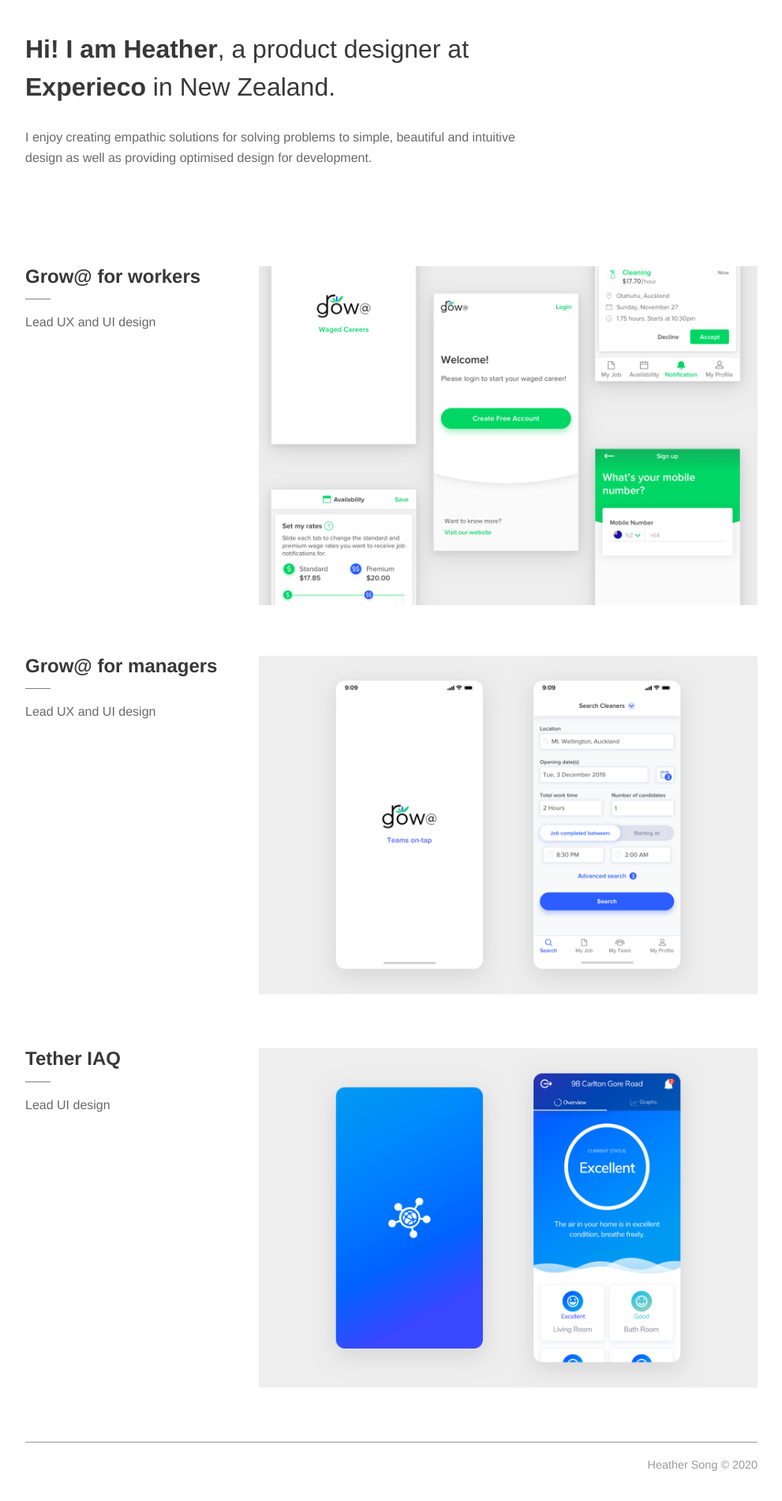
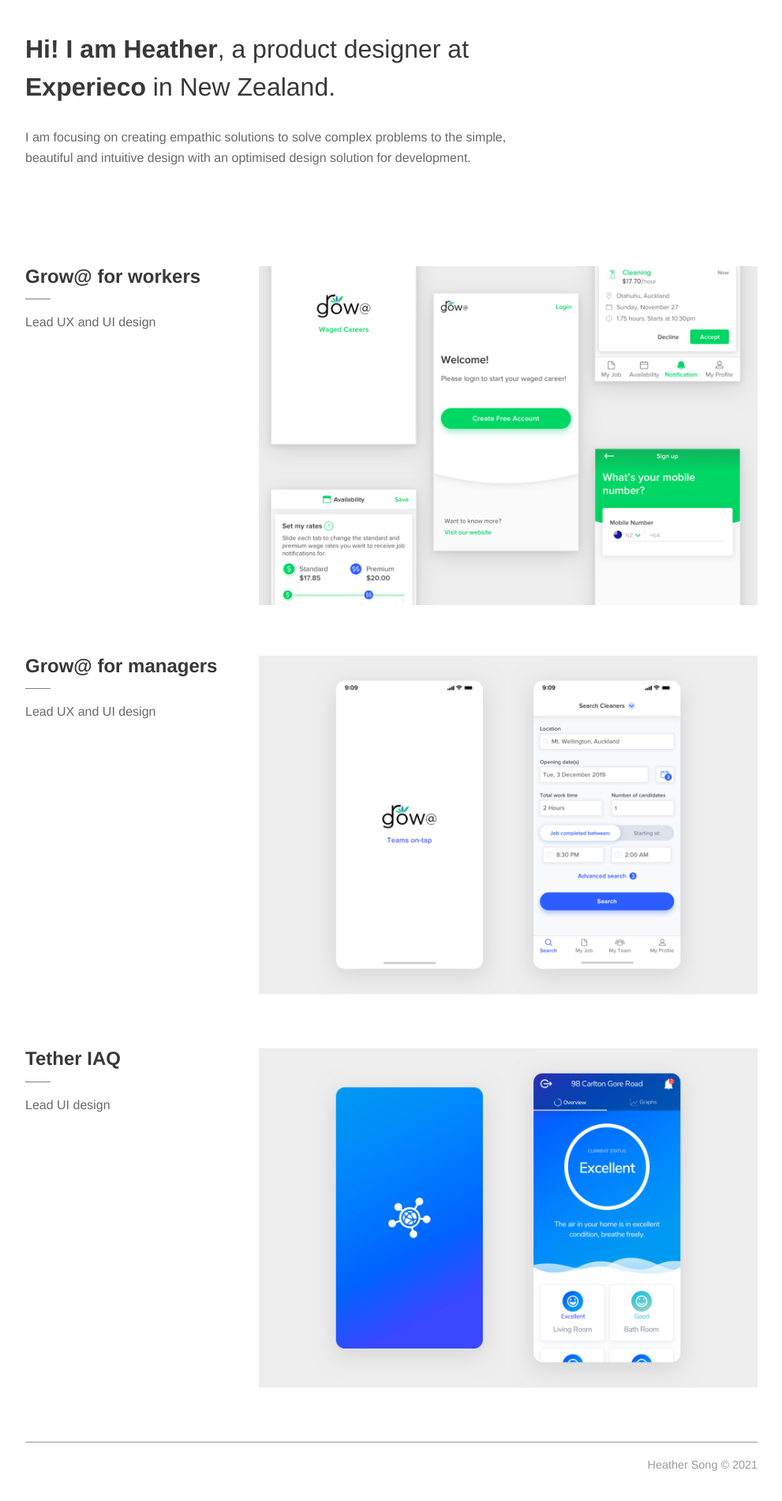
Before and after one commit to hamm4545/productdesign, a Gatsby site: page / in a window 1280 px wide. Shown: the part 116-2016 px from the top of the page at 79% size, without its empty margins (144-1135 px from the left). Built offline with nearby package versions, Linux system fonts and the light colour scheme; Gatsby itself is replaced by a stand-in of ours.

Commit message:
Updated landing page
Change description

```diff
--- a/src/pages/grow-workers.js
+++ b/src/pages/grow-workers.js
@@ -49,7 +49,7 @@
 					The app should be expandable for the future because the client wants to add more industries such as catering, security, labour, etc. within the app.
 				</p>
 				<p>
-					Due to the target user's background,  understanding, and identifying between the client and end user’s context and needs was a key to design this app.
+					Due to the target user's background, understanding and identifying between the client and end user’s context and needs was a key to design this app.
 				</p>
 				<h2>Approach</h2>
 				<p>
--- a/src/pages/index.js
+++ b/src/pages/index.js
@@ -13,8 +13,8 @@
   	<div className="content">
   		<div className="site-title">
 		 	<h1><b>Hi! I am Heather</b>, a product designer at <b><Link to="https://www.experieco.com/" target="_blank">Experieco</Link></b> in New Zealand.</h1>
-      <p>I enjoy creating empathic solutions for solving problems to simple, beautiful and intuitive design as well as providing optimised design for development.
-</p>
+      <p>I am focusing on creating empathic solutions to solve complex problems to the simple, beautiful and intuitive design with an optimised design solution for development.
+      </p>
 
 	 	</div>
 
@@ -22,7 +22,7 @@
   	</div>
   	<footer>
   		<div class="content-fullwidth">
-  			<span>Heather Song © 2020</span>
+  			<span>Heather Song © 2021</span>
   		</div>
   	</footer>
 
```
